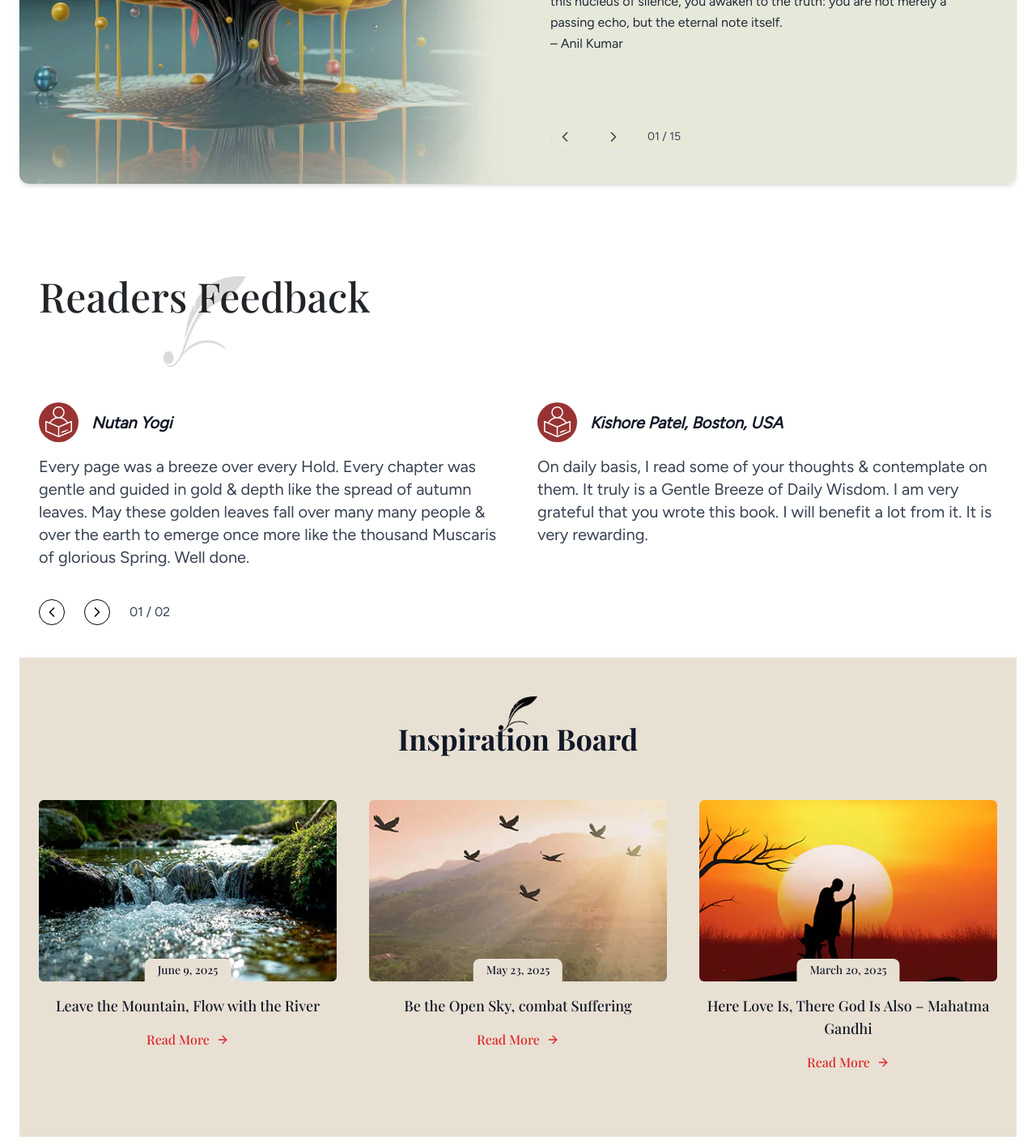
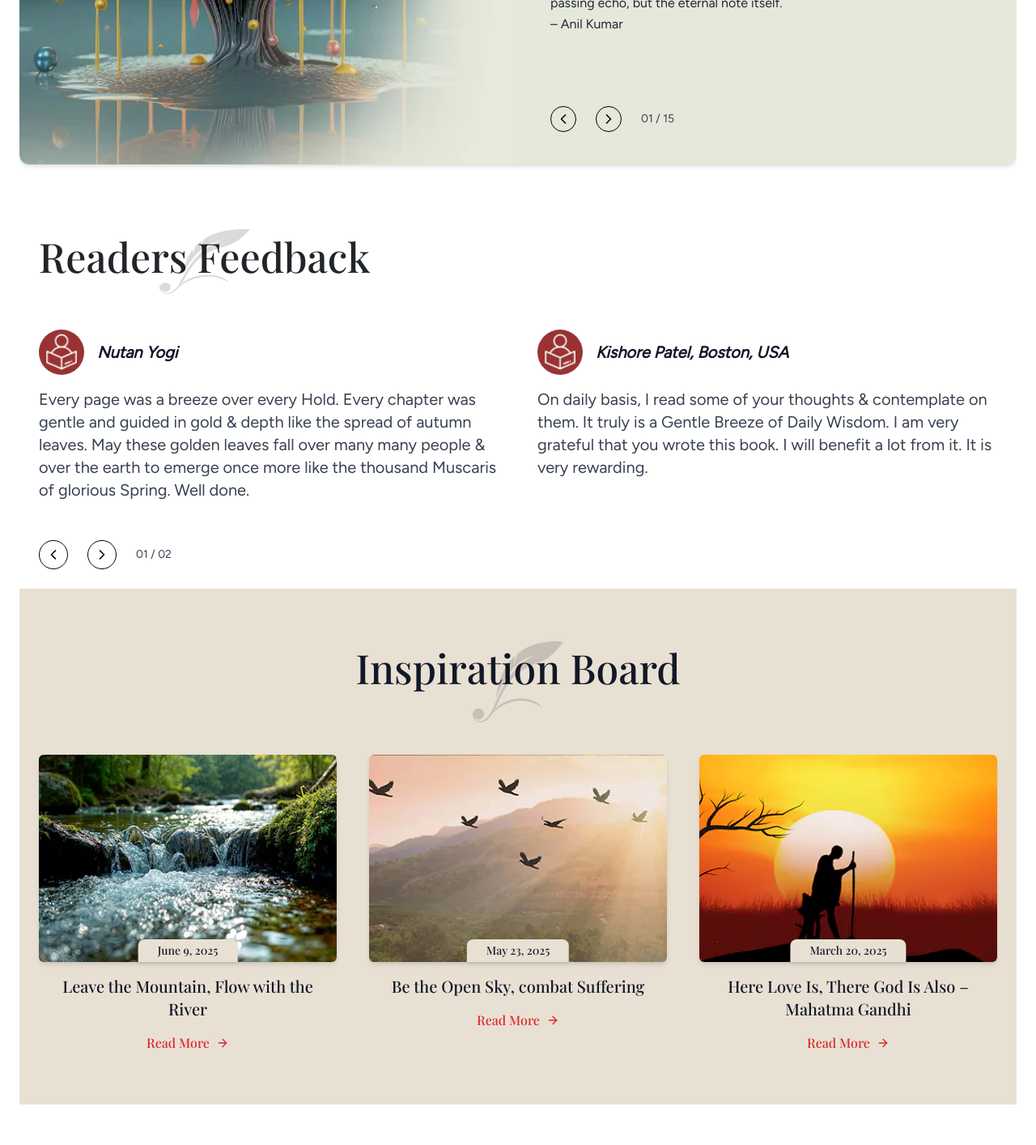
Before and after one commit to vidyatestumesh-sudo/Book_store, a React (Vite) app in the folder frontend/: page / in a window 1280 px wide. Shown: the part 1600-3014 px from the top of the page at 81% size. Built offline with nearby package versions, Linux system fonts and the light colour scheme; no server answers.

Commit message:
final -10

```diff
--- a/frontend/src/App.css
+++ b/frontend/src/App.css
@@ -139,3 +139,9 @@
 .animate-fade-in {
   animation: fadeIn 0.6s ease-in-out;
 }
+
+@media (min-width: 1440px) {
+  .custom-layout {
+    grid-template-columns: 1fr 2fr !important;
+  }
+}
--- a/frontend/src/pages/home/InspirationBoard.jsx
+++ b/frontend/src/pages/home/InspirationBoard.jsx
@@ -24,43 +24,46 @@ const inspirations = [
 
 const InspirationBoard = () => {
   return (
-    <div className="w-full bg-[#e9e0d4] py-20 font-playfair text-gray-900">
-      <div className="w-full px-4 sm:px-8 md:px-12 lg:px-20 xl:px-32 text-center">
-        {/* Title */}
-        <div className="relative mb-12 inline-block">
-          <h2 className="text-3xl md:text-4xl font-bold">
+    // Full viewport width bg container
+    <div className="w-full bg-[#e9e0d4] font-playfair text-gray-900">
+      {/* Centered content container with max width 1920px */}
+      <div className="w-full max-w-[1920px] mx-auto px-4 sm:px-8 lg:px-16 xl:px-20 py-16 text-center">
+
+        {/* Section Title */}
+        <div className="relative inline-block mb-12">
+          <h2 className="text-[32px] sm:text-[40px] md:text-[50px] font-display leading-snug mb-4">
             Inspiration Board
           </h2>
           <img
-            src="/motif.webp" // feather from assets
+            src="/motif.webp"
             alt="feather"
-            className="absolute w-12 -top-8 left-1/2 transform -translate-x-1/2"
+            className="absolute left-1/2 -bottom-2 transform -translate-x-1/2 w-20 md:w-28 h-auto opacity-15 pointer-events-none"
           />
         </div>
 
-        {/* Cards Section */}
-        <div className="grid grid-cols-1 md:grid-cols-3 gap-10">
+        {/* Cards Grid */}
+        <div className="grid grid-cols-1 sm:grid-cols-2 lg:grid-cols-3 gap-10">
           {inspirations.map((item) => (
             <div key={item.id} className="space-y-4 text-center">
-              {/* Image + Date */}
+              {/* Image */}
               <div className="relative">
                 <img
                   src={item.image}
                   alt={item.title}
-                  className="w-full h-56 object-cover rounded-md"
+                  className="w-full h-56 md:h-64 object-cover rounded-md shadow-md"
                 />
-                <div className="absolute bottom-0 left-1/2 transform -translate-x-1/2 bg-[#e9e0d4] px-3 py-1 text-sm font-medium rounded-t-lg">
+                <div className="absolute bottom-0 left-1/2 transform -translate-x-1/2 bg-[#e9e0d4] px-4 py-1 text-sm font-medium rounded-t-lg shadow-sm">
                   {item.date}
                 </div>
               </div>
 
               {/* Title */}
-              <h3 className="text-lg font-medium text-gray-900">
+              <h3 className="text-lg md:text-xl font-medium text-gray-900 px-2">
                 {item.title}
               </h3>
 
               {/* Read More */}
-              <button className="flex items-center gap-2 text-red-600 font-medium mx-auto">
+              <button className="flex items-center gap-2 text-red-600 font-medium mx-auto hover:underline transition">
                 Read More <FiArrowRight />
               </button>
             </div>
--- a/frontend/src/pages/home/ReaderThoughts.jsx
+++ b/frontend/src/pages/home/ReaderThoughts.jsx
@@ -79,7 +79,6 @@ const thoughts = [
   },
 ];
 
-
 const ReaderThoughts = () => {
   const [currentIndex, setCurrentIndex] = useState(0);
   const [itemsPerPage, setItemsPerPage] = useState(1);
@@ -101,7 +100,6 @@ const ReaderThoughts = () => {
 
   const handlePrev = () => {
     if (currentIndex === 0) {
-      // Go to last chunk
       const lastIndex =
         thoughts.length - (thoughts.length % itemsPerPage || itemsPerPage);
       setCurrentIndex(lastIndex);
@@ -113,7 +111,6 @@ const ReaderThoughts = () => {
   const handleNext = () => {
     const nextIndex = currentIndex + itemsPerPage;
     if (nextIndex >= thoughts.length) {
-      // Go to beginning
       setCurrentIndex(0);
     } else {
       setCurrentIndex(nextIndex);
@@ -121,12 +118,12 @@ const ReaderThoughts = () => {
   };
 
   return (
-    <div className="min-h-screen py-16">
-      <div className="max-w-10xl mx-auto grid grid-cols-1 md:grid-cols-2 items-stretch shadow-md rounded-xl overflow-hidden">
+    <div className="h-full overflow-hidden pt-10 pb-20">
+      <div className="max-w-10xl mx-auto grid grid-cols-1 md:grid-cols-2 items-stretch shadow-md rounded-xl overflow-hidden custom-layout">
         {/* Left Image */}
         <div className="relative w-full h-full">
           <img
-            src="/my-mind.webp"
+            src="/1-my-mind.webp"
             alt="mind"
             className="w-full h-full object-cover"
           />
@@ -139,20 +136,21 @@ const ReaderThoughts = () => {
 
           {/* Title */}
           <div className="relative inline-block">
-            <h1 className="text-[50px] font-playfair font-display leading-snug mb-8 mt-8">
+            <h1 className="text-[50px] font-playfair font-display leading-snug mb-8 mt-8 ">
               What’s On My Mind?
             </h1>
             <img
               src="/motif.webp"
               alt="feather"
-              className="absolute left-1/2 -bottom-1 transform -translate-x-1/2 w-25 h-28 md:w-28 md:h-22 [opacity:0.15] mb-2"
+              className="absolute ml-48 -bottom-1 transform -translate-x-1/2 w-24 md:w-28 md:h-22 [opacity:0.15] mb-2"
             />
           </div>
 
-          {/* Thoughts Grid - Flex-grow makes it scrollable if needed */}
+          {/* Thoughts Grid */}
           <div
-            className={`grid ${itemsPerPage === 2 ? "grid-cols-2" : "grid-cols-1"
-              } gap-8 z-10 flex-grow overflow-y-auto`}
+            className={`grid ${
+              itemsPerPage === 2 ? "grid-cols-2" : "grid-cols-1"
+            } gap-8 z-10 flex-grow overflow-y-auto`}
           >
             {visibleThoughts.map((thought) => (
               <div key={thought.id} className="space-y-4">
@@ -167,20 +165,20 @@ const ReaderThoughts = () => {
             ))}
           </div>
 
-          {/* Navigation Buttons - Fixed to bottom */}
+          {/* Navigation Buttons */}
           <div className="flex items-center justify-start gap-6 pt-6 mt-8 z-10">
             <button
               onClick={handlePrev}
-              className="w-9 h-9 flex items-center justify-center rounded-full border border-gray-400 text-gray-700 hover:border-[#8c2f24] hover:text-[#8c2f24]"
+              className="w-8 h-8 flex items-center justify-center rounded-full border border-black text-black"
             >
               <FiChevronLeft size={20} />
             </button>
 
             <button
               onClick={handleNext}
-              className="w-9 h-9 flex items-center justify-center rounded-full border border-gray-400 text-gray-700 hover:border-[#8c2f24] hover:text-[#8c2f24]"
+              className="w-8 h-8 flex items-center justify-center rounded-full border border-black text-black"
             >
-              <FiChevronRight size={20}/>
+              <FiChevronRight size={20} />
             </button>
 
             <span className="text-gray-700 text-sm font-figtree">
--- a/frontend/src/pages/home/ReadersFeedback.jsx
+++ b/frontend/src/pages/home/ReadersFeedback.jsx
@@ -1,6 +1,5 @@
 import React, { useState } from "react";
 import { FiChevronLeft, FiChevronRight } from "react-icons/fi";
-import { FaUserAlt } from "react-icons/fa";
 
 const feedbacks = [
   {
@@ -27,41 +26,52 @@ const feedbacks = [
 
 const ReadersFeedback = () => {
   const [currentIndex, setCurrentIndex] = useState(0);
+  const itemsPerPage = 2;
+  const totalPages = Math.ceil(feedbacks.length / itemsPerPage);
 
   const handlePrev = () => {
-    if (currentIndex > 0) setCurrentIndex(currentIndex - 2);
+    setCurrentIndex((prevIndex) => {
+      const newIndex = prevIndex - itemsPerPage;
+      return newIndex < 0 ? (totalPages - 1) * itemsPerPage : newIndex;
+    });
   };
 
   const handleNext = () => {
-    if (currentIndex + 2 < feedbacks.length) setCurrentIndex(currentIndex + 2);
+    setCurrentIndex((prevIndex) => {
+      const newIndex = prevIndex + itemsPerPage;
+      return newIndex >= feedbacks.length ? 0 : newIndex;
+    });
   };
 
-  const currentPage = Math.floor(currentIndex / 2) + 1;
-  const totalPages = Math.ceil(feedbacks.length / 2);
+  const currentPage = Math.floor(currentIndex / itemsPerPage) + 1;
 
   return (
-    <div className="bg-white font-playfair relative min-h-[480px]">
+    <div className="bg-white font-playfair mt-0 mb-6">
       <div className="w-full max-w-7xl mx-auto px-6">
-        {/* Heading - Top Left */}
+        {/* Heading */}
         <div className="relative mb-12 inline-block text-left">
-          <h2 className="text-[50px] font-playfair font-display leading-snug mb-5 mt-0">
+          <h2 className="text-[36px] sm:text-[42px] md:text-[50px] font-playfair font-display leading-snug mb-2 mt-0">
             Readers Feedback
           </h2>
           <img
             src="/motif.webp"
             alt="feather"
-            className="absolute left-1/2 -bottom-1 transform -translate-x-1/2 w-25 h-28 md:w-28 md:h-22 [opacity:0.15] mb-0"
+            className="absolute left-1/2 -bottom-1 transform -translate-x-1/2 w-24 md:w-28 h-20 opacity-15"
           />
         </div>
 
         {/* Feedback Cards */}
         <div className="grid grid-cols-1 md:grid-cols-2 gap-12 text-left mt-0">
-          {feedbacks.slice(currentIndex, currentIndex + 2).map((fb) => (
+          {feedbacks.slice(currentIndex, currentIndex + itemsPerPage).map((fb) => (
             <div key={fb.id} className="space-y-4">
               {/* Avatar + Name */}
               <div className="flex items-center gap-3">
-                <div className="w-13 h-13 flex items-center justify-center bg-[#993333] rounded-full text-white">
-                  <img src="/readers.webp" alt={fb.name} className="w-full h-full object-cover" />
+                <div className="w-14 h-14 overflow-hidden rounded-full bg-[#993333] text-white flex items-center justify-center">
+                  <img
+                    src="/readers.webp"
+                    alt={fb.name}
+                    className="w-full h-full object-cover"
+                  />
                 </div>
                 <span className="italic text-xl font-bold text-gray-900 font-figtree break-words">
                   {fb.name}
@@ -74,26 +84,25 @@ const ReadersFeedback = () => {
           ))}
         </div>
 
-        {/* Controls fixed bottom-left */}
-        <div className="absolute bottom-10 left-26 flex items-center gap-4 font-figtree">
+        {/* Controls */}
+        <div className="mt-12 flex items-center justify-center sm:justify-start gap-4 font-figtree">
           <button
             onClick={handlePrev}
-            disabled={currentIndex === 0}
-            className="w-8 h-8 flex items-center justify-center rounded-full border border-black text-black"
+            className="w-9 h-9 flex items-center justify-center rounded-full border border-black text-black hover:border-[#8c2f24] hover:text-[#8c2f24]"
           >
             <FiChevronLeft size={20} />
           </button>
 
           <button
             onClick={handleNext}
-            disabled={currentIndex + 2 >= feedbacks.length}
-            className="w-8 h-8 flex items-center justify-center rounded-full border border-black text-black"
+            className="w-9 h-9 flex items-center justify-center rounded-full border border-black text-black hover:border-[#8c2f24] hover:text-[#8c2f24]"
           >
             <FiChevronRight size={20} />
           </button>
 
-          <span className="text-gray-700 font-medium select-none">
-            {currentPage.toString().padStart(2, "0")} / {totalPages.toString().padStart(2, "0")}
+          <span className="text-gray-700 text-sm font-medium select-none">
+            {String(currentPage).padStart(2, "0")} /{" "}
+            {String(totalPages).padStart(2, "0")}
           </span>
         </div>
       </div>
```
Also changed, not shown: frontend/public/1-my-mind.webp (added).
